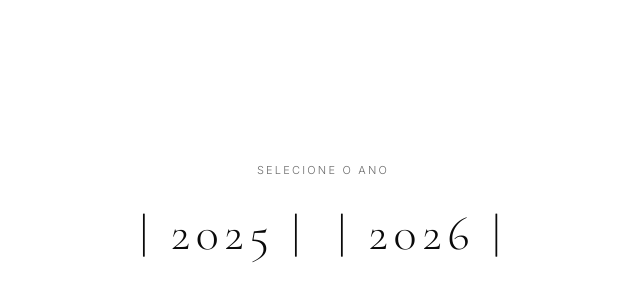
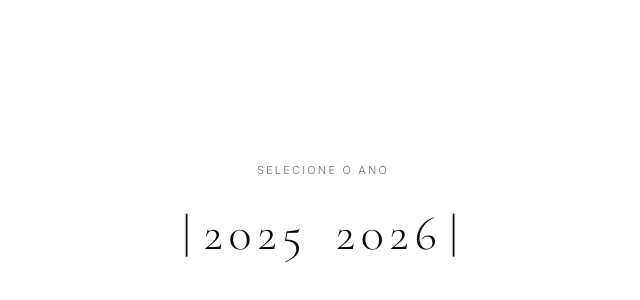
Before and after one commit to vinisebold/senai-portfolio-26, a React (Vite) app: page / in a window 1280 px wide. Shown: the part 190-490 px from the top of the page, without its empty margins (317-957 px from the left). Built offline with nearby package versions, Linux system fonts and the light colour scheme.

Commit message:
Add base CSS styles for layout and typography

```diff
--- a/src/pages/YearSelector.jsx
+++ b/src/pages/YearSelector.jsx
@@ -1,10 +1,24 @@
 import { Link } from 'react-router-dom';
 import { motion } from 'framer-motion';
+import { useState } from 'react';
 import { getAvailableYears } from '../data/portfolio';
 
 const years = getAvailableYears();
 
 const YearSelector = () => {
+  const [hoveredYear, setHoveredYear] = useState(null);
+  const [firstYear, secondYear] = years;
+
+  const showLeftBar = hoveredYear === null || hoveredYear === firstYear;
+  const showMiddleBar = hoveredYear !== null;
+  const showRightBar = hoveredYear === null || hoveredYear === secondYear;
+
+  const yearClassName =
+    'font-cormorant text-4xl md:text-5xl leading-none tracking-editorial uppercase transition-opacity duration-300 hover:opacity-60 px-1';
+
+  const barClassName =
+    'font-cormorant text-4xl md:text-5xl leading-none tracking-editorial uppercase w-4 md:w-5 text-center select-none';
+
   return (
     <motion.main
       initial={{ opacity: 0 }}
@@ -16,17 +30,71 @@ const YearSelector = () => {
       <div className="text-center">
         <p className="nav-link opacity-60 mb-8">SELECIONE O ANO</p>
 
+        {firstYear && secondYear ? (
+          <div
+            className="flex items-center justify-center"
+            onMouseLeave={() => setHoveredYear(null)}
+          >
+            <motion.span
+              aria-hidden="true"
+              className={barClassName}
+              animate={{ opacity: showLeftBar ? 1 : 0 }}
+              transition={{ duration: 0.25, ease: 'easeOut' }}
+            >
+              |
+            </motion.span>
+
+            <Link
+              to={`/${firstYear}`}
+              className={yearClassName}
+              onMouseEnter={() => setHoveredYear(firstYear)}
+              onFocus={() => setHoveredYear(firstYear)}
+              onBlur={() => setHoveredYear(null)}
+            >
+              {firstYear}
+            </Link>
+
+            <motion.span
+              aria-hidden="true"
+              className={barClassName}
+              animate={{ opacity: showMiddleBar ? 1 : 0 }}
+              transition={{ duration: 0.25, ease: 'easeOut' }}
+            >
+              |
+            </motion.span>
+
+            <Link
+              to={`/${secondYear}`}
+              className={yearClassName}
+              onMouseEnter={() => setHoveredYear(secondYear)}
+              onFocus={() => setHoveredYear(secondYear)}
+              onBlur={() => setHoveredYear(null)}
+            >
+              {secondYear}
+            </Link>
+
+            <motion.span
+              aria-hidden="true"
+              className={barClassName}
+              animate={{ opacity: showRightBar ? 1 : 0 }}
+              transition={{ duration: 0.25, ease: 'easeOut' }}
+            >
+              |
+            </motion.span>
+          </div>
+        ) : (
           <div className="flex items-center justify-center gap-4 md:gap-8">
             {years.map((year) => (
               <Link
                 key={year}
                 to={`/${year}`}
-              className="font-cormorant text-4xl md:text-5xl leading-none tracking-editorial uppercase hover:opacity-60 transition-opacity"
+                className={yearClassName}
               >
-              | {year} |
+                {year}
               </Link>
             ))}
           </div>
+        )}
       </div>
     </motion.main>
   );
```
Also changed, not shown: 5 other files (tests, documents, lock files or other folders). Lines whose indentation alone changed are shown as unchanged.
